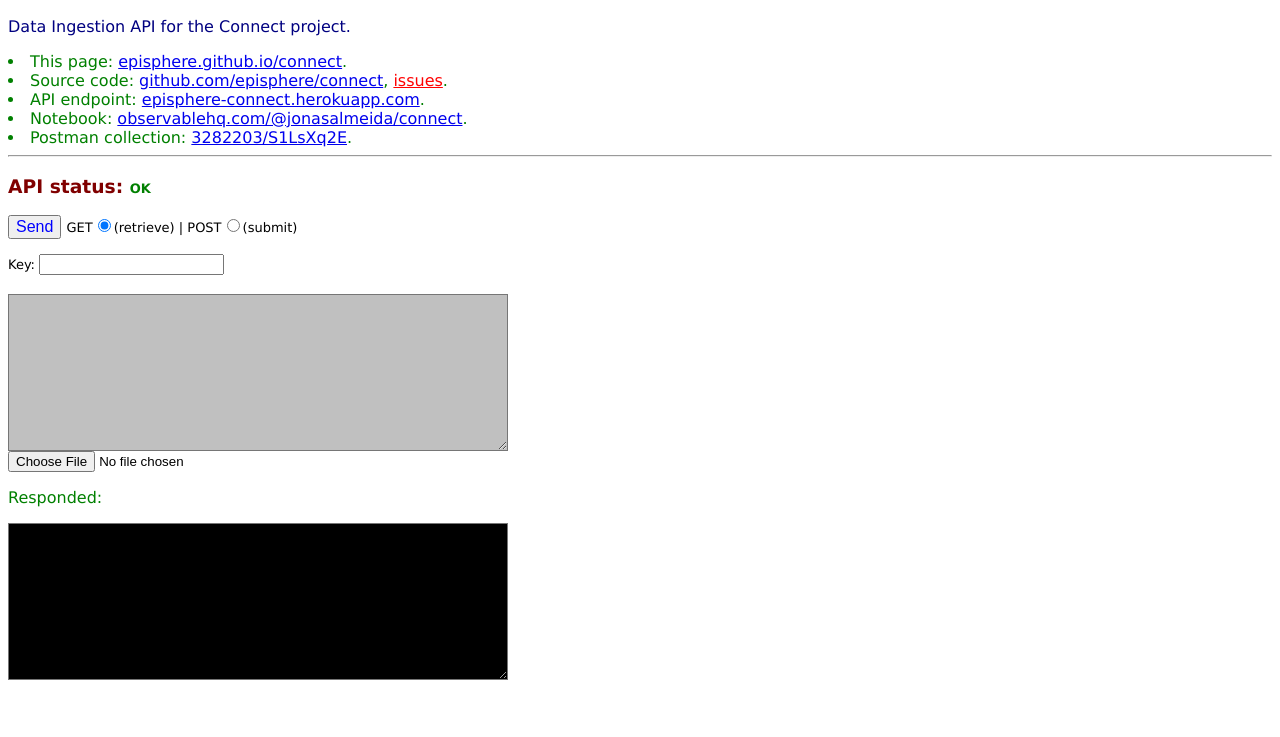
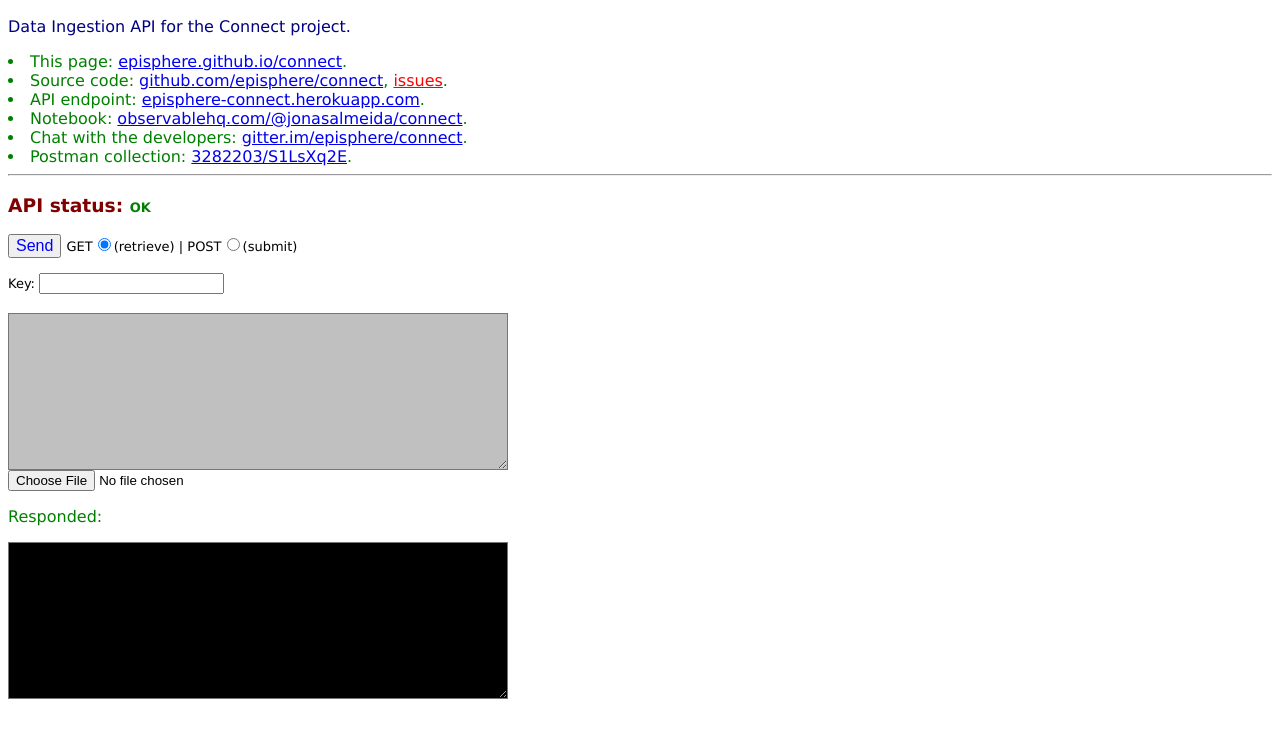
Before and after one commit to episphere/connect, a website: page index.html in a window 1280 px wide. Shown: the part 39-776 px from the top of the page. Drawn offline with Linux system fonts and the light colour scheme.

Commit message:
added link for chat with developers

```diff
--- a/index.html
+++ b/index.html
@@ -7,6 +7,7 @@
 <li> Source code: <a href="https://github.com/episphere/connect" target="_blank">github.com/episphere/connect</a>, <a href="https://github.com/episphere/connect/issues/new" target="_blank" style="color:red">issues</a>.</li>
 <li> API endpoint: <a href="https://episphere-connect.herokuapp.com" target="_blank">episphere-connect.herokuapp.com</a>.</li>
 <li> Notebook: <a href="https://observablehq.com/@jonasalmeida/connect" target="_blank">observablehq.com/@jonasalmeida/connect</a>.</li>
+<li> Chat with the developers: <a href="https://gitter.im/episphere/connect" target="_blank">gitter.im/episphere/connect</a>.</li>
 <li> Postman collection: <a href="https://documenter.getpostman.com/view/3282203/S1LsXq2E" target="_blank">3282203/S1LsXq2E</a>.</li>
 <hr>
 <div id="connectDiv"></div>
```
